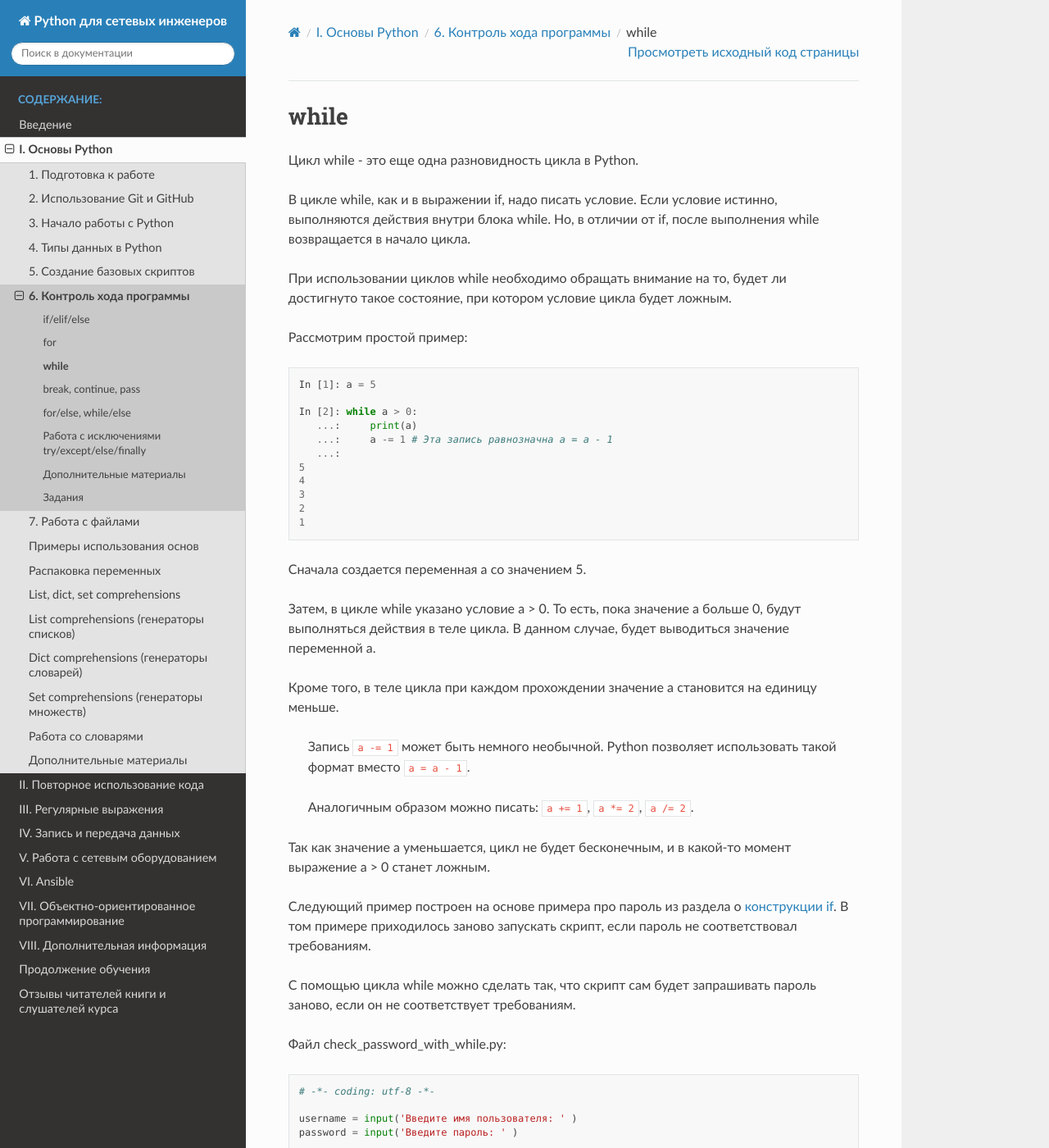
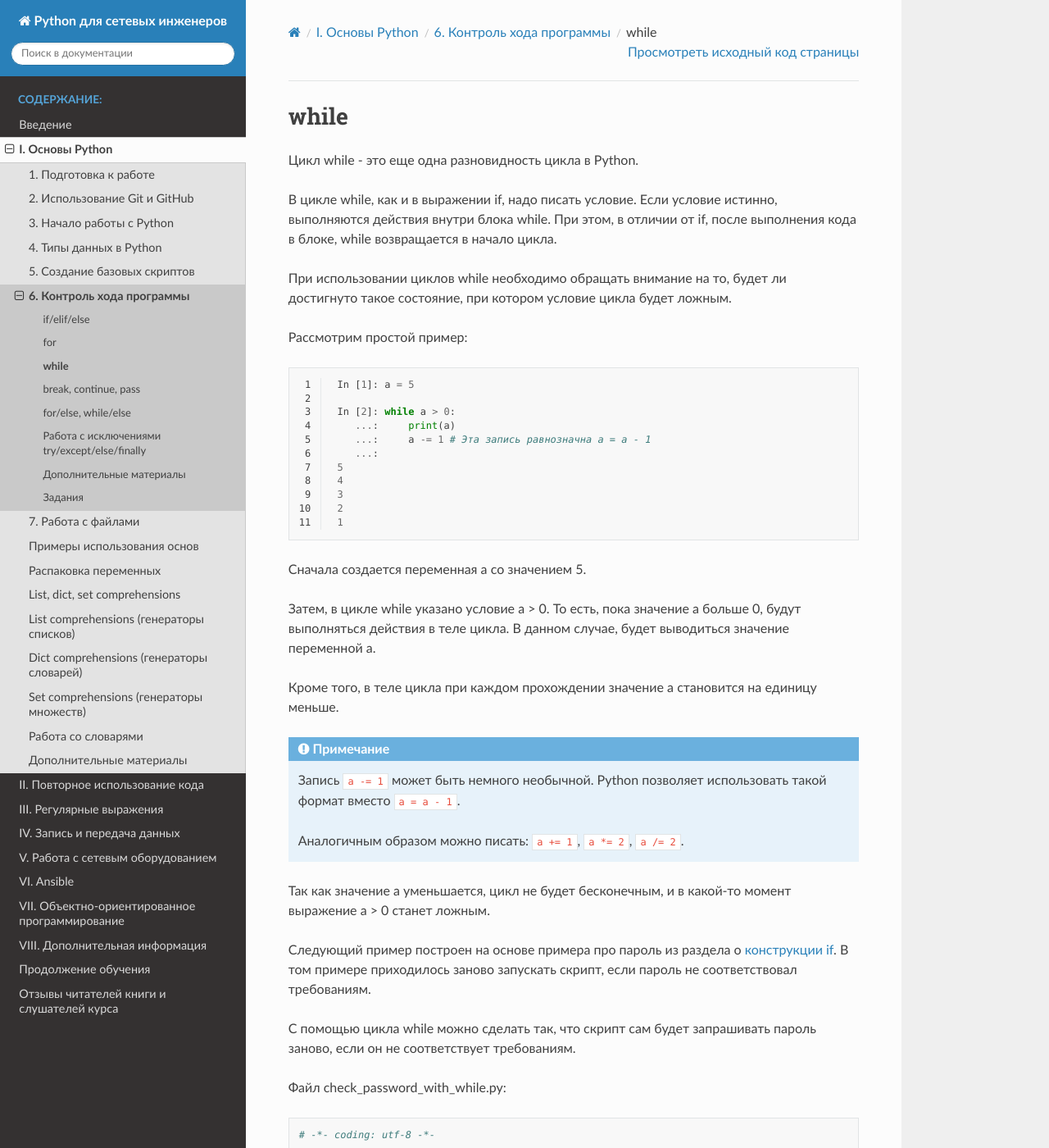
Before and after one commit to natenka/pyneng-book, a Sphinx documentation site: the page built from docs/source/book/06_control_structures/3_while.rst, in a window 1280 px wide and 1400 px high. Shown: the whole window at 82% size. Built offline with Sphinx 7.4.7 and the Read the Docs theme 2.0.0, drawn with Linux system fonts in a browser that asks for light colours; pages that are not in the unit, such as notebooks, are missing from menus.

Commit message:
Started while

```diff
--- a/docs/source/book/06_control_structures/3_while.rst
+++ b/docs/source/book/06_control_structures/3_while.rst
@@ -4,15 +4,16 @@ while
 Цикл while - это еще одна разновидность цикла в Python.
 
 В цикле while, как и в выражении if, надо писать условие. Если условие
-истинно, выполняются действия внутри блока while. Но, в отличии от if,
-после выполнения while возвращается в начало цикла.
+истинно, выполняются действия внутри блока while. При этом, в отличии от if,
+после выполнения кода в блоке, while возвращается в начало цикла.
 
 При использовании циклов while необходимо обращать внимание на то, будет
 ли достигнуто такое состояние, при котором условие цикла будет ложным.
 
 Рассмотрим простой пример:
 
-.. code:: python
+.. code-block:: python
+   :linenos:
 
     In [1]: a = 5
 
@@ -35,6 +36,7 @@ while
 Кроме того, в теле цикла при каждом прохождении значение а становится на
 единицу меньше.
 
+.. note::
     Запись ``a -= 1`` может быть немного необычной. Python позволяет
     использовать такой формат вместо ``a = a - 1``.
 
```
